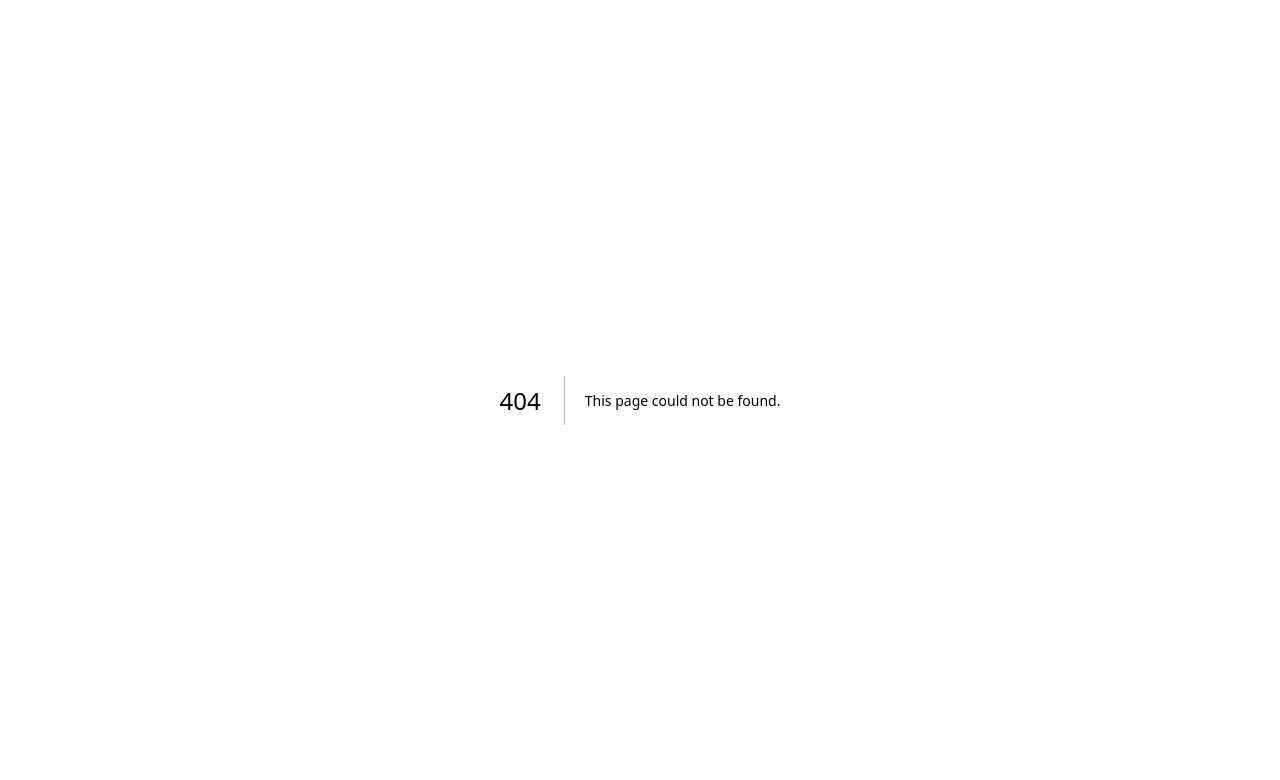
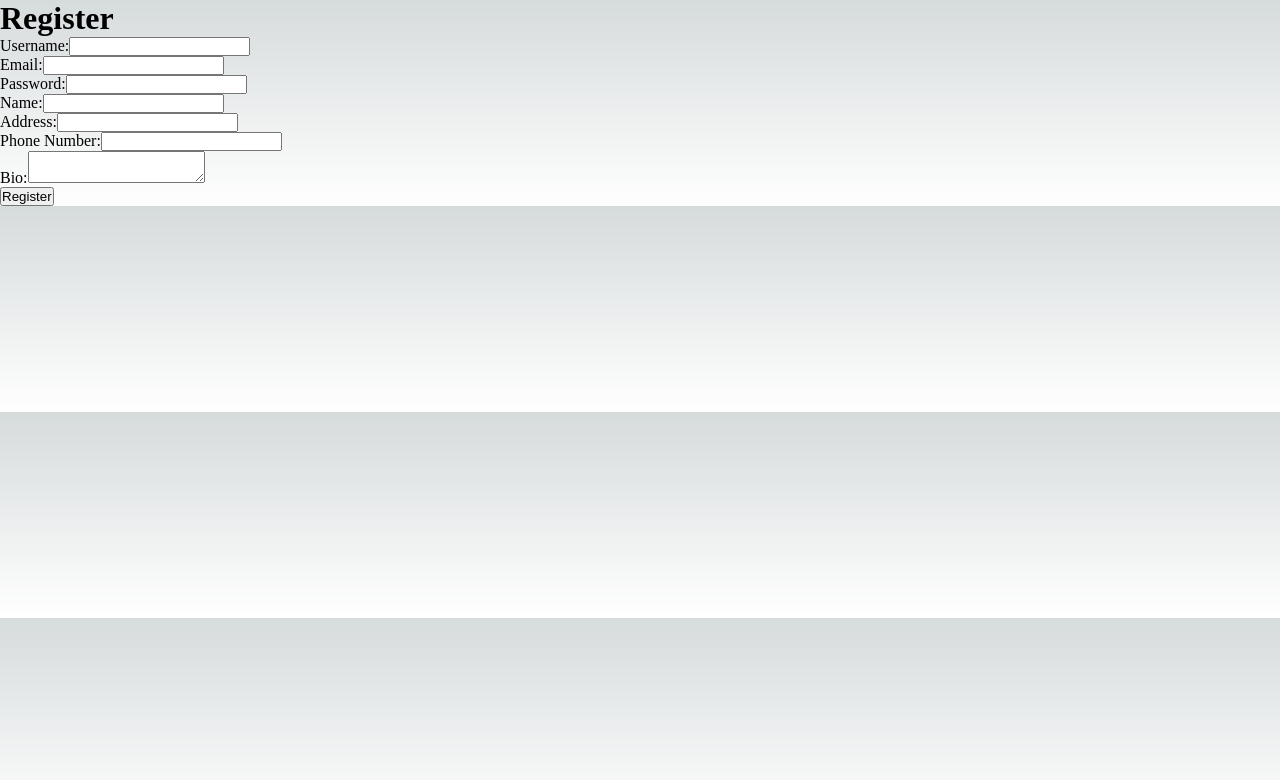
Before and after one commit to ty4045681/frontend, a Next.js app: page /register in a window 1280 px wide. Before the commit this address had no page. Shown: the top 780 px of the page. Built offline with nearby package versions, Linux system fonts and the light colour scheme.

Commit message:
User registration page added.

```diff
--- /dev/null
+++ b/components/RegisterForm.tsx
@@ -0,0 +1,231 @@
+import React, { useState } from "react";
+import axios from "axios";
+import {API_BASE_URL} from "@/config";
+import {useRouter} from "next/router";
+
+const RegisterForm = () => {
+    const router = useRouter()
+    const [username, setUsername] = useState("");
+    const [email, setEmail] = useState("");
+    const [password, setPassword] = useState("");
+    const [name, setName] = useState("");
+    const [address, setAddress] = useState("");
+    const [phoneNumber, setPhoneNumber] = useState("");
+    const [bio, setBio] = useState("");
+
+    const [successMessage, setSuccessMessage] = useState("")
+    const [errorMessage, setErrorMessage] = useState("")
+    const [formStatus, setFormStatus] = React.useState<'idle' | 'submitting' | 'checking' | 'success' | 'error'>('idle')
+    const [passwordError, setPasswordError] = useState("")
+    const [usernameError, setUsernameError] = useState("")
+    const [emailError, setEmailError] = useState("")
+    const [phoneNumberError, setPhoneNumberError] = useState("")
+    const handleSubmit = async (event: React.FormEvent) => {
+        event.preventDefault();
+
+        // Check if there are any errors
+        if (usernameError || emailError || passwordError) {
+            setErrorMessage("Please fix the errors before submitting the form.");
+            return;
+        }
+
+        try {
+            const response = await axios.post(`${API_BASE_URL}/user/register`, {
+                username,
+                email,
+                password,
+                name,
+                address,
+                phoneNumber,
+                bio,
+            });
+
+            if (response.status !== 201) {
+                console.error("User not registered", response.data)
+                setFormStatus("error")
+            } else {
+                console.log("User registered", response.data);
+                setSuccessMessage("User registered successfully. Redirecting to login page...")
+                setFormStatus("success")
+                setTimeout(() => {
+                    router.push("/login")
+                }, 2000)
+            }
+        } catch (error) {
+            console.error("User not registered")
+            setFormStatus("error")
+            setErrorMessage("User not registered")
+        }
+
+    }
+
+    const checkUsername = async () => {
+        if (!username) {
+            setUsernameError("")
+            return;
+        }
+
+        setFormStatus("checking")
+        const formData = new FormData()
+        formData.append("username", username)
+
+        const response = await axios.post(`${API_BASE_URL}/user/check-username`, formData)
+        if (response.status !== 200) {
+            console.error("Username check failed", response.data)
+        }
+        if (response.data.exists) {
+            setUsernameError("Username is already taken")
+        } else {
+            setUsernameError("")
+        }
+        setFormStatus("idle")
+    }
+
+    const checkEmail = async () => {
+        if (!email) {
+            setEmailError("")
+            return;
+        }
+
+        // Check email format using a regex pattern
+        const emailFormatRegex = /^[\w-]+(\.[\w-]+)*@([\w-]+\.)+[a-zA-Z]{2,7}$/;
+        if (!emailFormatRegex.test(email)) {
+            setEmailError("Invalid email format.");
+            return;
+        }
+
+        setFormStatus("checking")
+        const formData = new FormData()
+        formData.append("email", email)
+
+        const response = await axios.post(`${API_BASE_URL}/user/check-email`, formData)
+        if (response.status !== 200) {
+            console.error("Email check failed", response.data)
+        }
+        if (response.data.exists) {
+            setEmailError("Email is already taken")
+        } else {
+            setEmailError("")
+        }
+        setFormStatus("idle")
+    }
+
+    const checkPasswordStrength = () => {
+        // A simple regex pattern to check for password strength
+        const strongPasswordRegex = /^(?=.*[a-z])(?=.*[A-Z])(?=.*\d)(?=.*[@$!%*?&])[A-Za-z\d@$!%*?&]{8,}$/;
+        if (strongPasswordRegex.test(password)) {
+            setPasswordError("");
+        } else {
+            setPasswordError("Password is too weak. Use a mix of uppercase, lowercase, numbers, and symbols.");
+        }
+    }
+
+    const checkPhoneNumber = () => {
+        if (!phoneNumber) {
+            setPhoneNumberError("")
+            return
+        }
+
+        // Check phone number format using a regex pattern
+        // This pattern allows only digits and optional spaces, dashes, or dots
+        const phoneNumberFormatRegex = /^[\d\s-.]+$/
+        if (!phoneNumberFormatRegex.test(phoneNumber)) {
+            setPhoneNumberError("Invalid phone number format.")
+            return
+        }
+
+        // Clear the error message if the format is valid
+        setPhoneNumberError("")
+    }
+
+    return (
+        <>
+            {successMessage && <div className="success-message">{successMessage}</div>}
+            {errorMessage && <div className="error-message">{errorMessage}</div>}
+            <form onSubmit={handleSubmit}>
+                {/* Render input fields and buttons */}
+                <div>
+                    <label htmlFor="username">Username:</label>
+                    <input
+                        type="text"
+                        id="username"
+                        value={username}
+                        onChange={(e) => setUsername(e.target.value)}
+                        onBlur={checkUsername}
+                        required
+                    />
+                    {usernameError && <div className="error-message">{usernameError}</div>}
+                </div>
+                <div>
+                    <label htmlFor="email">Email:</label>
+                    <input
+                        type="email"
+                        id="email"
+                        value={email}
+                        onChange={(e) => setEmail(e.target.value)}
+                        onBlur={checkEmail}
+                        required
+                    />
+                    {emailError && <div className="error-message">{emailError}</div>}
+                </div>
+                <div>
+                    <label htmlFor="password">Password:</label>
+                    <input
+                        type="password"
+                        id="password"
+                        value={password}
+                        onChange={(e) => {
+                            setPassword(e.target.value)
+                            checkPasswordStrength()
+                        }}
+                        required
+                    />
+                    {passwordError && <div className="error-message">{passwordError}</div>}
+                </div>
+                <div>
+                    <label htmlFor="name">Name:</label>
+                    <input
+                        type="text"
+                        id="name"
+                        value={name}
+                        onChange={(e) => setName(e.target.value)}
+                        required
+                    />
+                </div>
+                <div>
+                    <label htmlFor="address">Address:</label>
+                    <input
+                        type="text"
+                        id="address"
+                        value={address}
+                        onChange={(e) => setAddress(e.target.value)}
+                    />
+                </div>
+                <div>
+                    <label htmlFor="phoneNumber">Phone Number:</label>
+                    <input
+                        type="tel"
+                        id="phoneNumber"
+                        value={phoneNumber}
+                        onChange={(e) => setPhoneNumber(e.target.value)}
+                        onBlur={checkPhoneNumber}
+                    />
+                    {phoneNumberError && <div className="error-message">{phoneNumberError}</div>}
+                </div>
+                <div>
+                    <label htmlFor="bio">Bio:</label>
+                    <textarea
+                        id="bio"
+                        value={bio}
+                        onChange={(e) => setBio(e.target.value)}
+                    />
+                </div>
+                <button type="submit" disabled={formStatus === "submitting" || formStatus === "checking"}>Register</button>
+                {formStatus === 'success' && <p>Success!</p>}
+                {formStatus === 'error' && <p>Error!</p>}
+            </form>
+        </>
+    );
+};
+
+export default RegisterForm;
--- /dev/null
+++ b/pages/register.tsx
@@ -0,0 +1,12 @@
+import RegisterForm from "@/components/RegisterForm";
+
+const RegisterPage = () => {
+    return (
+        <div>
+        <h1>Register</h1>
+        <RegisterForm />
+        </div>
+    )
+}
+
+export default RegisterPage
```
